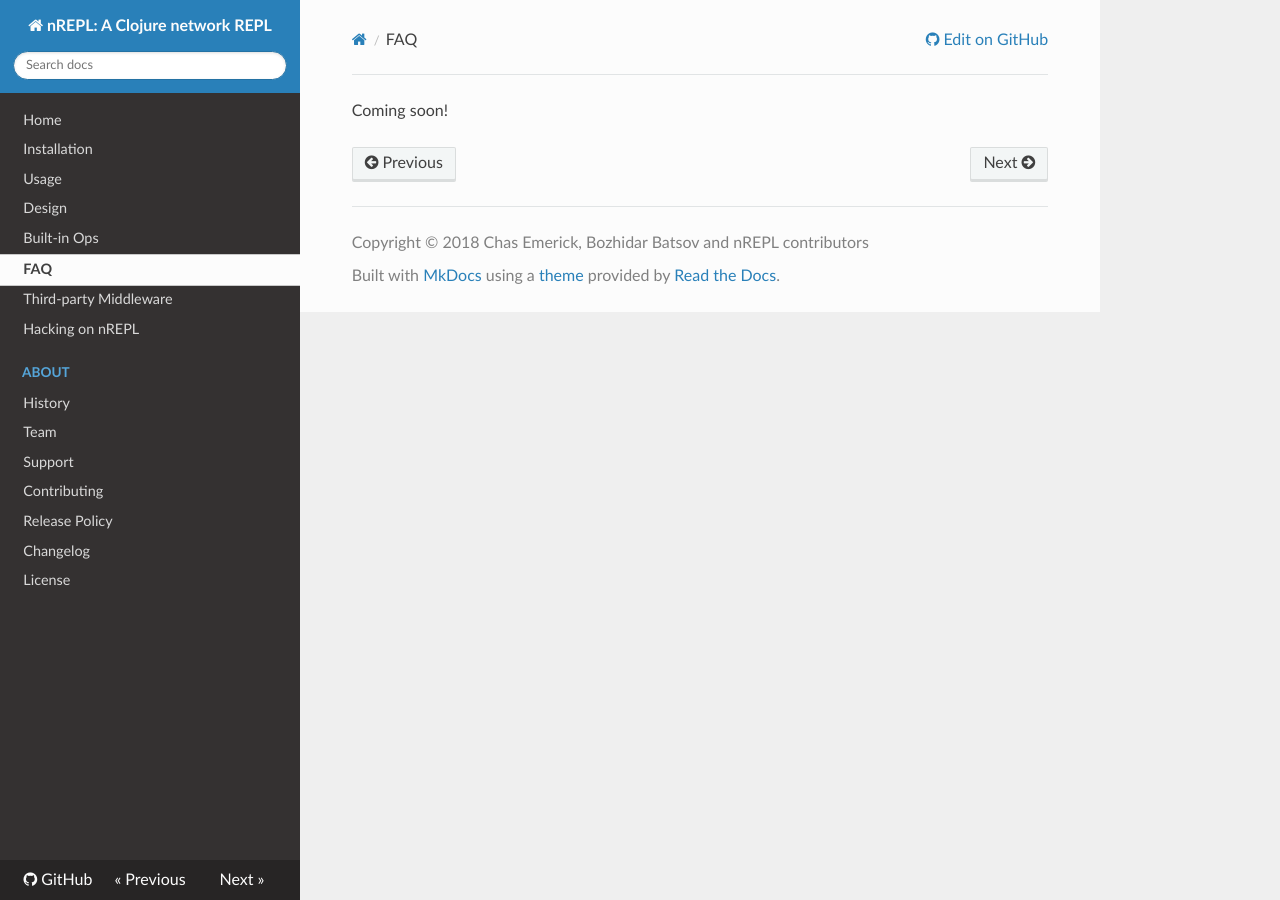
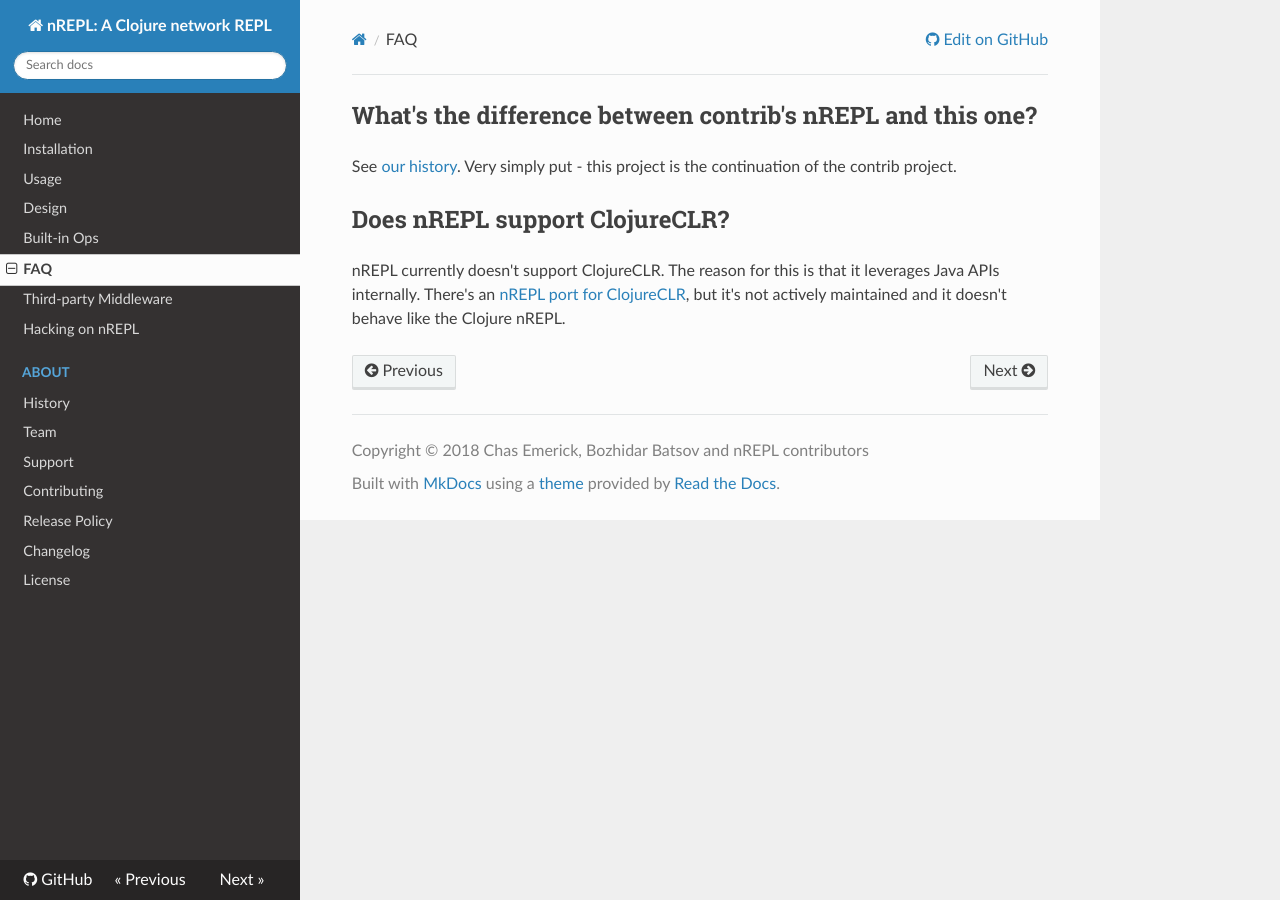
Before and after one commit to nrepl/nrepl, an MkDocs documentation site: the page built from doc/faq.md, in a window 1280 px wide. Built offline with MkDocs 1.6.1, drawn with Linux system fonts in a browser that asks for light colours; nearby versions of some CDN libraries; old or Windows-style settings are respelled for this version of MkDocs.

Commit message:
Add something to the FAQ section

```diff
--- a/doc/faq.md
+++ b/doc/faq.md
@@ -1 +1,11 @@
-Coming soon!
+## What's the difference between contrib's nREPL and this one?
+
+See [our history](https://nrepl.readthedocs.io/en/latest/about/history/).
+Very simply put - this project is the continuation of the contrib project.
+
+## Does nREPL support ClojureCLR?
+
+nREPL currently doesn't support ClojureCLR. The reason for this is
+that it leverages Java APIs internally. There's an [nREPL port for
+ClojureCLR](https://github.com/clojure/clr.tools.nrepl), but it's not
+actively maintained and it doesn't behave like the Clojure nREPL.
```
